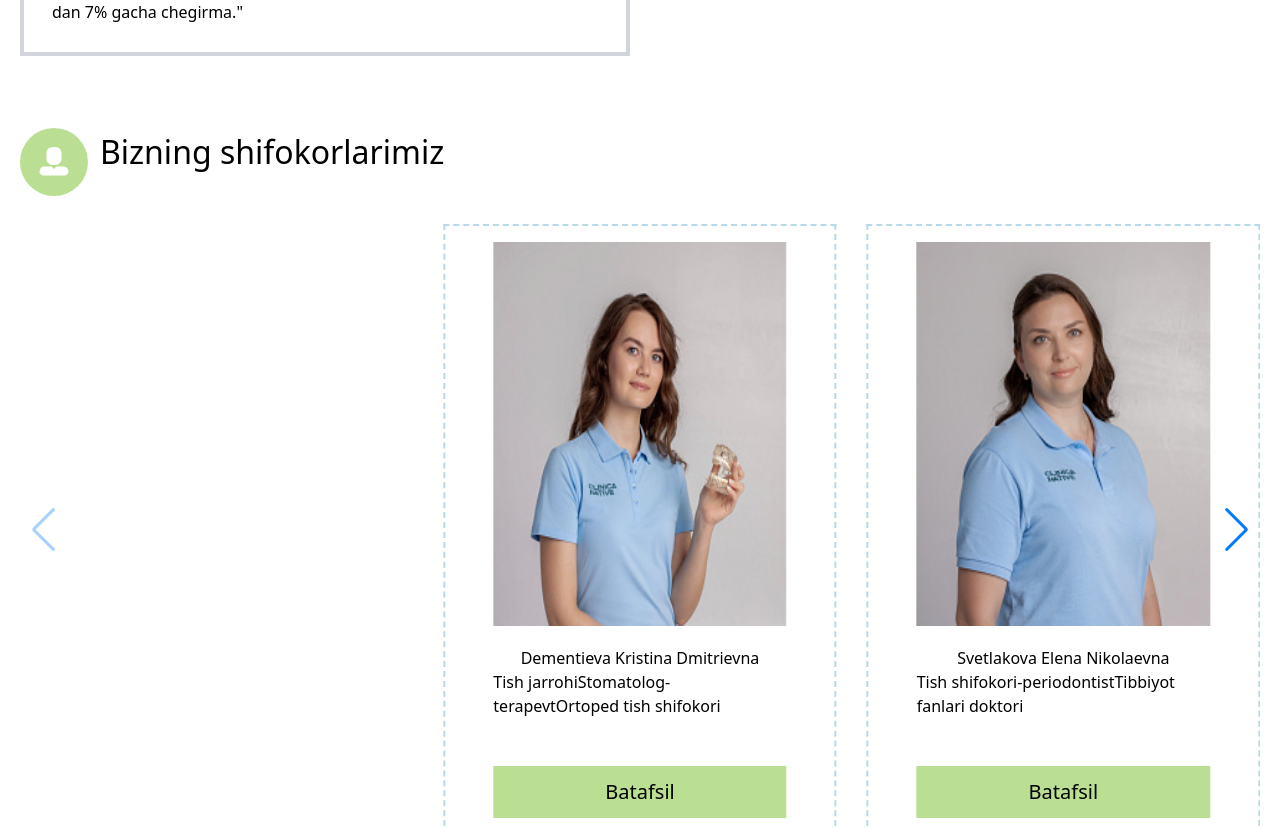
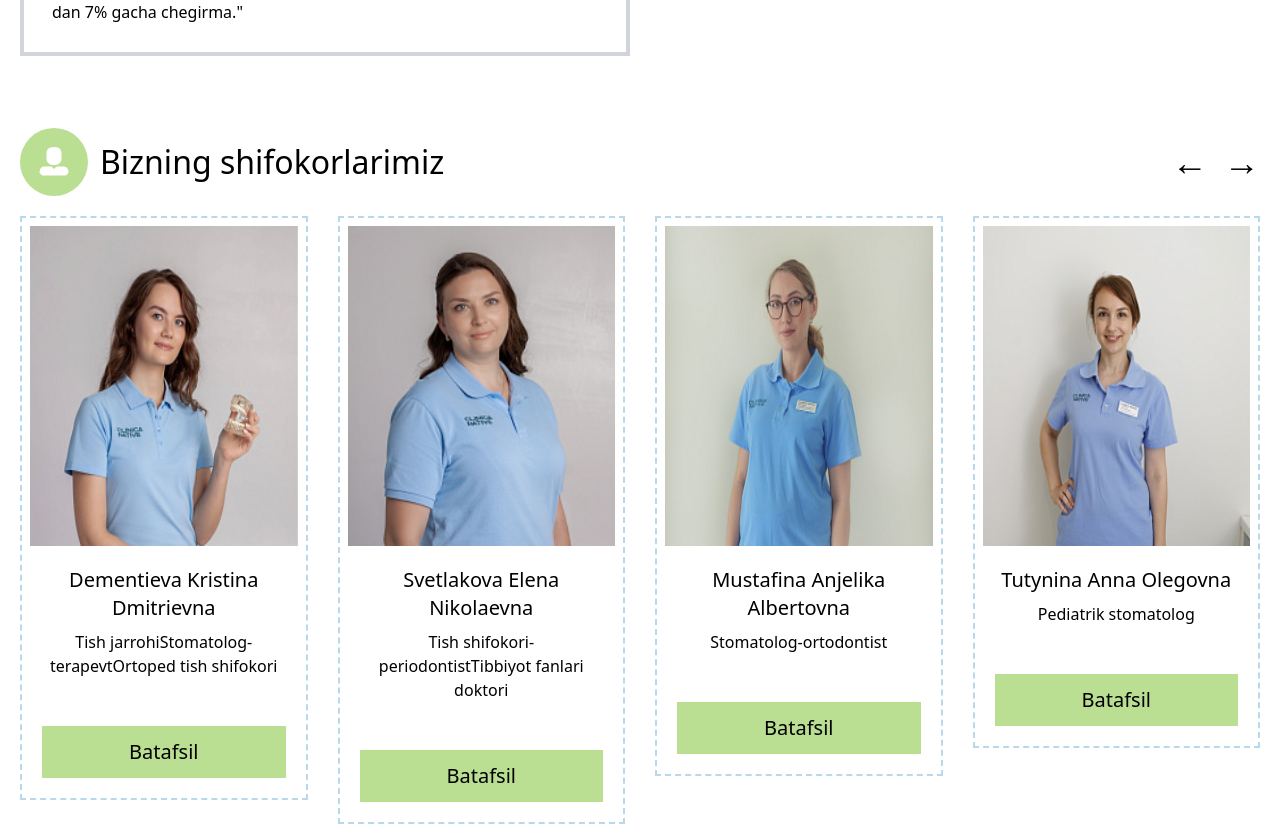
Before and after one commit to muhammadazizbek006/Clinica, a React (Vite) app: page /shifokormaslaxat in a window 1280 px wide. Shown: the part 1925-2753 px from the top of the page. Built offline with nearby package versions, Linux system fonts and the light colour scheme.

Commit message:
add  swiper

```diff
--- a/src/components/Shifokorlar.jsx
+++ b/src/components/Shifokorlar.jsx
@@ -1,23 +1,19 @@
-import React, { useRef, useState } from 'react';
+import React, { useRef, useState } from "react";
 
 // data
-import { shifokorlar } from '../Data';
+import { shifokorlar } from "../Data";
 // Import Swiper React components
-import { Swiper, SwiperSlide } from 'swiper/react';
+import { Swiper, SwiperSlide } from "swiper/react";
 
 // Import Swiper styles
-import 'swiper/css';
-import 'swiper/css/pagination';
-import 'swiper/css/navigation';
-
-
-
+import "swiper/css";
+import "swiper/css/pagination";
+import "swiper/css/navigation";
 
 // import required modules
-import { Pagination, Navigation } from 'swiper/modules';
+import { Pagination, Navigation } from "swiper/modules";
 // img
-import biznishifokorlar from '../img/biznishifokorlar.svg'
-
+import biznishifokorlar from "../img/biznishifokorlar.svg";
 
 const Shifokorlar = () => {
   const [swiperRef, setSwiperRef] = useState(null);
@@ -27,69 +23,94 @@ const Shifokorlar = () => {
 
   const prepend2 = () => {
     swiperRef.prependSlide([
-        '<div class="swiper-slide">Slide ' + --prependNumber + '</div>',
-        '<div class="swiper-slide">Slide ' + --prependNumber + '</div>',
+      '<div class="swiper-slide">Slide ' + --prependNumber + "</div>",
+      '<div class="swiper-slide">Slide ' + --prependNumber + "</div>",
     ]);
   };
 
   const prepend = () => {
     swiperRef.prependSlide(
-        '<div class="swiper-slide">Slide ' + --prependNumber + '</div>'
+      '<div class="swiper-slide">Slide ' + --prependNumber + "</div>"
     );
   };
 
   const append = () => {
     swiperRef.appendSlide(
-        '<div class="swiper-slide">Slide ' + ++appendNumber + '</div>'
+      '<div class="swiper-slide">Slide ' + ++appendNumber + "</div>"
     );
   };
 
   const append2 = () => {
     swiperRef.appendSlide([
-        '<div class="swiper-slide">Slide ' + ++appendNumber + '</div>',
-        '<div class="swiper-slide">Slide ' + ++appendNumber + '</div>',
+      '<div class="swiper-slide">Slide ' + ++appendNumber + "</div>",
+      '<div class="swiper-slide">Slide ' + ++appendNumber + "</div>",
     ]);
   };
 
+  const [costom, setcostom] = useState({});
+
+  const next = () => {
+    costom.slideNext();
+  };
+  const prev = () => {
+    costom.slidePrev();
+  };
+
   return (
-    <section className='py-10'>
+    <section className="py-10">
       <div className="containerb">
-            <div className='flex '>
-                <img className='bg-header p-4 rounded-full mr-3 mb-7' src={biznishifokorlar} alt="#" />
-                <h2 className='text-32 font-medium'>Bizning shifokorlarimiz</h2>
+        <div className="flex items-center mb-5 justify-between">
+          <div className="flex items-center space-x-3">
+            <img
+              className="bg-header p-4 rounded-full"
+              src={biznishifokorlar}
+              alt="#"
+            />
+            <h2 className="text-32 font-medium">Bizning shifokorlarimiz</h2>
+          </div>
+          <div className=" space-x-4">
+            <button className="text-4xl" onClick={prev}>
+              ←
+            </button>
+            <button className="text-4xl" onClick={next}>
+              →
+            </button>
+          </div>
         </div>
         <Swiper
           onSwiper={setSwiperRef}
-        slidesPerView={3}
-        centeredSlides={true}
+          slidesPerView={4}
+          centeredSlides={false}
           spaceBetween={30}
-        navigation={true}
+          navigation={false}
           modules={[Navigation]}
-        className="mySwiper "
+          className="mySwiper"
+          onInit={(ev) => {
+            setcostom(ev);
+          }}
         >
-        {
-            shifokorlar.map((e)=>{
-                return(
-                <SwiperSlide key={e.id} className='flex flex-col items-center py-4 px-12 border-akva border-2  border-dashed'>
-                    <img className='mb-5 h-96' src={e.img} alt="#" />
-                    <h3>{e.name}</h3>
-                    <p className='mb-12'>{e.ixtisosligi}</p>
-                    <button className='text-xl font-medium hover:text-white hover:bg-online-zakaz bg-header duration-500 w-full py-3 items-end'>Batafsil</button>
+          {shifokorlar.map((e) => {
+            return (
+              <SwiperSlide
+                key={e.id}
+                className="flex space-y-2 flex-col items-center py-2 px-2 border-akva border-2  border-dashed"
+              >
+                <img className="h-80 w-full" src={e.img} alt="#" />
+                <div className="w-full p-3 text-center">
+                  <h3 className="text-xl font-medium mb-2">{e.name}</h3>
+                  <p className="mb-12">{e.ixtisosligi}</p>
+                  <button className="text-xl font-medium hover:text-white hover:bg-online-zakaz bg-header duration-500 w-full py-3 items-end">
+                    Batafsil
+                  </button>
+                </div>
               </SwiperSlide>
-                )
-            })
-        }
+            );
+          })}
+        </Swiper>
+      </div>
+      <></>
+    </section>
+  );
+};
 
-
-    </Swiper>
-
-
-        </div>
-        <>
-
-    </>
-    </section>
-  )
-}
-
-export default Shifokorlar
+export default Shifokorlar;
```
Also changed, not shown: src/index.css (+64 -0 lines). Lines whose indentation alone changed are shown as unchanged.
